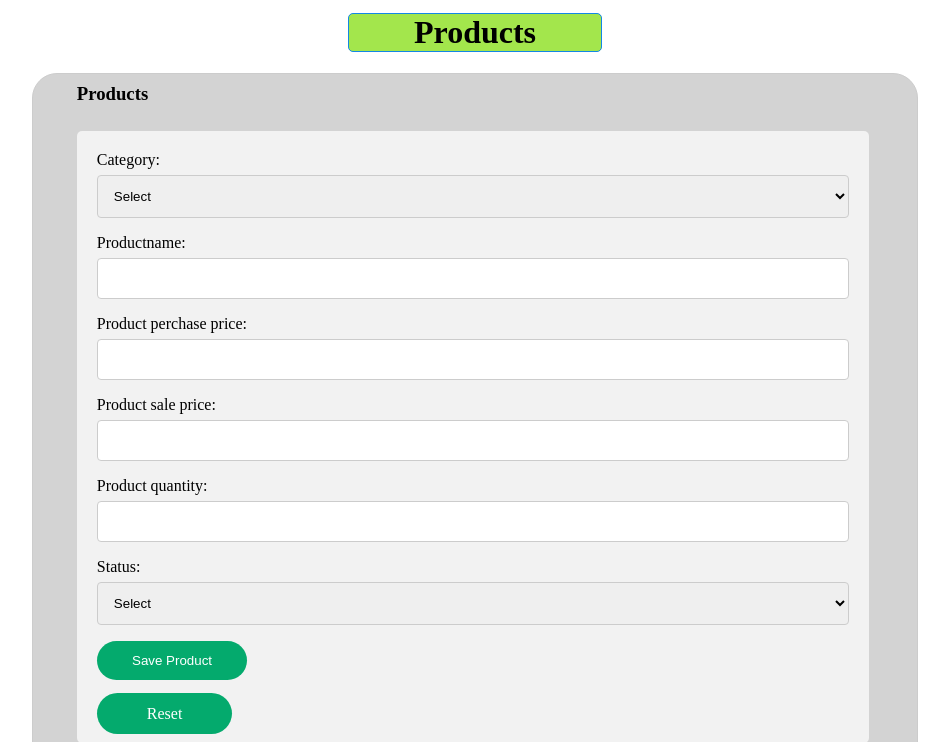
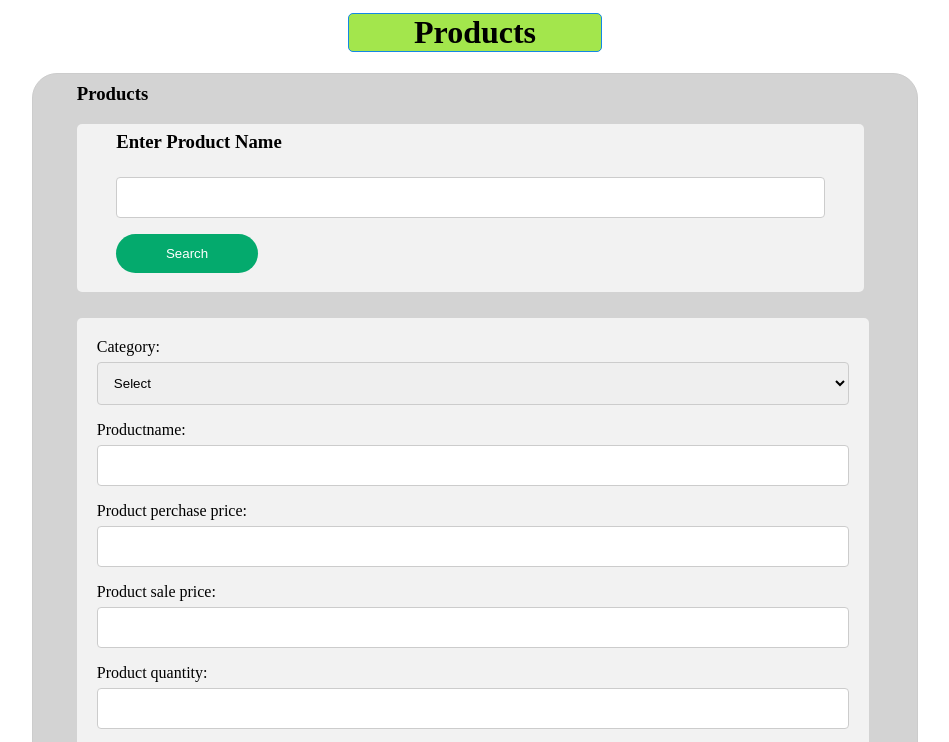
Before and after one commit to mazharrasheed/my_super_store, a Django app: page /products/ in a window 1280 px wide. Shown: the part 93-835 px from the top of the page, without its empty margins (166-1115 px from the left). Run offline with Django 4.2, Linux system fonts and the light colour scheme; data comes from the database, SQL or seed files in the repository; both versions use the stored data as it was after the commit.

Commit message:
search added to products

```diff
--- a/members/urls.py
+++ b/members/urls.py
@@ -20,6 +20,7 @@ urlpatterns = [
     path("show_suppliers/<int:id>",views.show_suppliers,name="show_suppliers"),
     path("delete_supplier/<int:id>",views.delete_supplier,name="delete_supplier"),
     path("products/",views.products,name="products"),
+    path("search_product/",views.search_product,name="search_product"),
     path("products/<int:id>",views.show,name="show"),
     path('delete_product/<int:id>', views.delete_pro, name='delete_pro'),
     path('testing/', views.testing, name='testing'),
--- a/members/views.py
+++ b/members/views.py
@@ -182,7 +182,6 @@ def show(request,id):
     except:
             pass
     mycategory = Category.objects.filter(is_deleted=False).values()
-    mydata1 = Products.objects.filter(is_deleted=False).values()
     mydata = Products.objects.filter(id=id, is_deleted=False).values()
     for x in mydata:
       value1=x['category']
@@ -197,7 +196,23 @@ def show(request,id):
     form.fields['product_sale_price'].widget.attrs['value'] = value4
     form.fields['product_quantity'].widget.attrs['value'] = value5
 
-    data={'form':form ,'myproducts':mydata1,'error':error,'msg':msg,'error1':error1,'mycategory':mycategory,'value1':value1,'value6':value6, 'update_mode': True }
+    data={'form':form ,'myproducts':mydata,'error':error,'msg':msg,'error1':error1,'mycategory':mycategory,'value1':value1,'value6':value6, 'update_mode': True }
+    return render(request,'products.html',data)
+
+def search_product(request):
+    s_error=False
+    search_p=""
+    try:
+        if request.method == 'POST':
+          search_name=str((request.POST.get('search'))).capitalize()
+          if search_name=="":
+             s_error=True
+          else:
+              search_p = Products.objects.filter(productname__icontains=search_name, is_deleted=False).values()
+    except:
+       pass
+    form =Products_form() # Return form to html.
+    data={'myproducts':search_p,'s_error':s_error, 'search_mode':True}
     return render(request,'products.html',data)
 
 def delete_pro(request,id):
--- a/templates/products.html
+++ b/templates/products.html
@@ -19,6 +19,36 @@
 
   <h3 style="text-align:left;margin-left:5% ;margin-top:1% ;" > Products </h3>
 
+  {% if update_mode %}
+  {% else %}
+  <div class="container1" style="width:89% ;height:14%;margin-left:5% ;margin-top:1%">
+    <div style="width:90% ;;margin-left:5% ;margin-top:1%;">
+
+    <form method='post' action="{% url 'search_product'%}">
+      {% csrf_token %}
+
+    {% if search_mode  %}
+
+     <h2 style="padding-top:5%;"><a href="/products/">Back to Products</a></h2>
+
+    {% else %}
+      <h3 style="padding-top:1%;"> Enter Product Name</h3>
+      <input name="search" style="float:left" type='text' required=True></input>
+      <input type='submit' value="Search">  </input>
+    {% endif %}
+    </form>
+
+
+
+  </div>
+
+  </div>
+  {% endif %}
+
+
+  {% if search_mode %}
+
+  {% else %}
   <div class="container" style="width:85% ;;margin-left:5% ;margin-top:3%;">
 
       <form method='post'>
@@ -57,6 +87,8 @@
 
   </div>
 
+  {% endif %}
+
   {%if msg %}
 
   <h4 style="text-align:left ; margin-top:10px; margin-left:25px ; color:red" >
@@ -86,6 +118,9 @@
       Product allready exist try another </h5>
 
   {% endif %}
+
+
+
 
   <div class="container1" style="width:90% ;height:30%;margin-left:5% ;margin-top:1%;overflow-x: hidden">
 
```
Also changed, not shown: templates/customerbill.html (+4 -3 lines), db.sqlite3.
